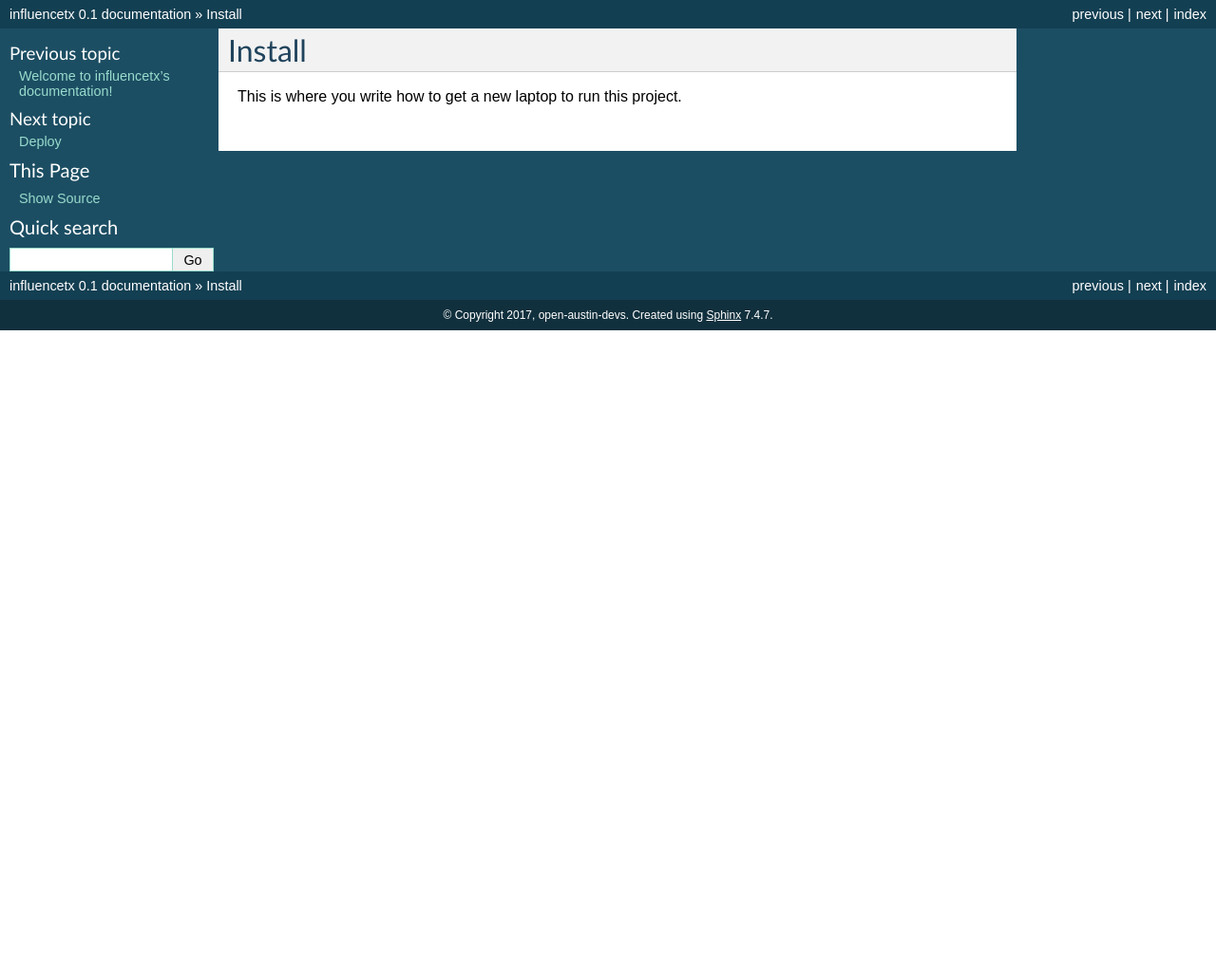
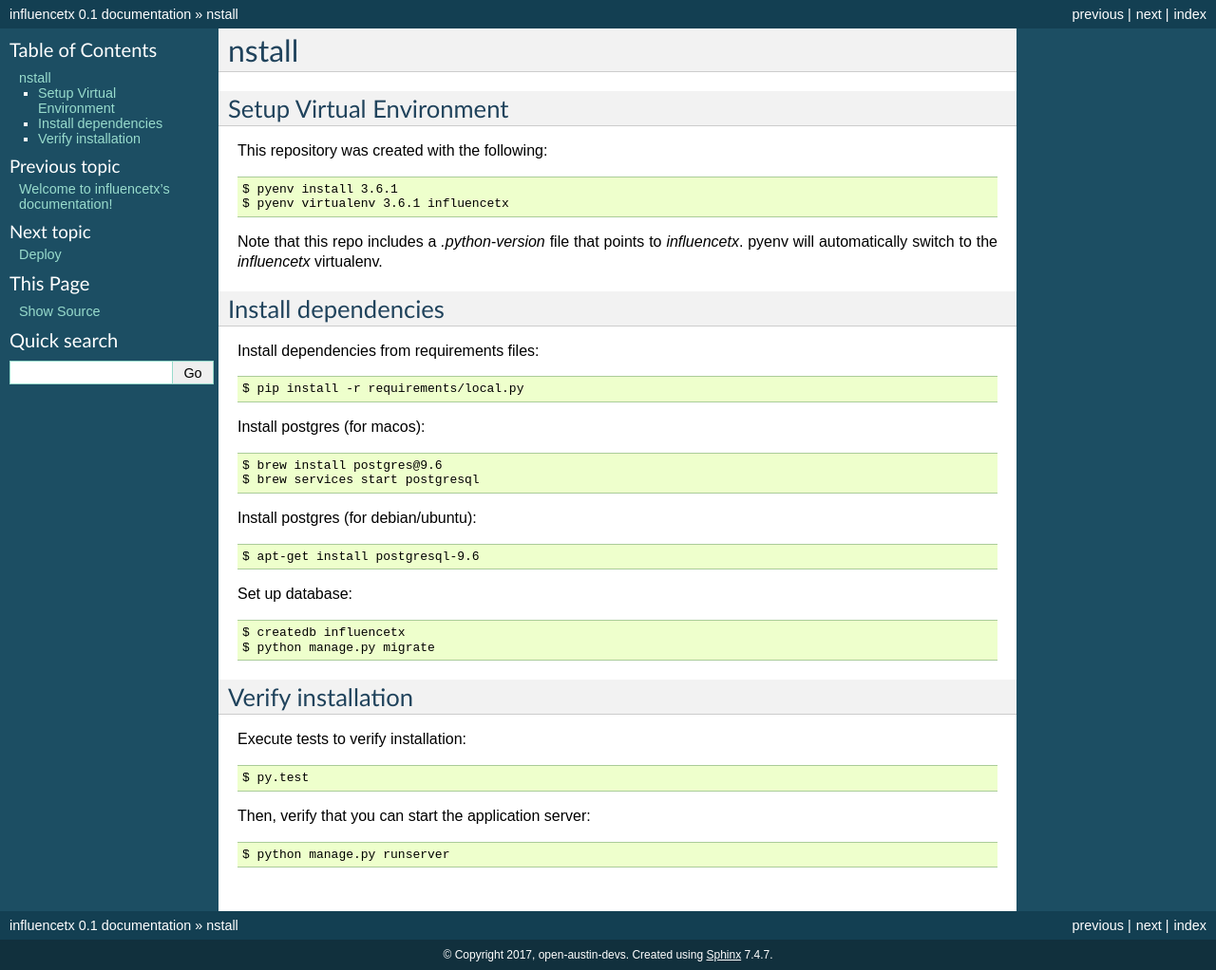
Before and after one commit to open-austin/influence-texas, a Sphinx documentation site: the page built from docs/install.rst, in a window 1280 px wide. Shown: the whole page at 95% size. Built offline with Sphinx 7.4.7, drawn with Linux system fonts in a browser that asks for light colours; pages that are not in the unit, such as notebooks, are missing from menus; before the commit the page ends 900 px from its top, so only the background shows below that.

Commit message:
Add installation doc

```diff
--- a/README_DEV.rst
+++ b/README_DEV.rst
@@ -6,6 +6,10 @@
 .. image:: https://img.shields.io/badge/built%20with-Cookiecutter%20Django-ff69b4.svg
      :target: https://github.com/pydanny/cookiecutter-django/
      :alt: Built with Cookiecutter Django
+
+To set up this app for local development, check out the `installation instructions`_.
+
+.. _installation instructions: ./docs/install.rst
 
 
 Settings
--- a/docs/install.rst
+++ b/docs/install.rst
@@ -1,4 +1,46 @@
-Install
-=========
+nstall
+=======
 
-This is where you write how to get a new laptop to run this project.
+Setup Virtual Environment
+.........................
+
+This repository was created with the following::
+
+   $ pyenv install 3.6.1
+   $ pyenv virtualenv 3.6.1 influencetx
+
+Note that this repo includes a `.python-version` file that points to `influencetx`. pyenv
+will automatically switch to the `influencetx` virtualenv.
+
+Install dependencies
+....................
+
+Install dependencies from requirements files::
+
+   $ pip install -r requirements/local.py
+
+Install postgres (for macos)::
+
+   $ brew install postgres@9.6
+   $ brew services start postgresql
+
+Install postgres (for debian/ubuntu)::
+
+   $ apt-get install postgresql-9.6
+
+Set up database::
+
+   $ createdb influencetx
+   $ python manage.py migrate
+
+
+Verify installation
+...................
+
+Execute tests to verify installation::
+
+   $ py.test
+
+Then, verify that you can start the application server::
+
+   $ python manage.py runserver
```
